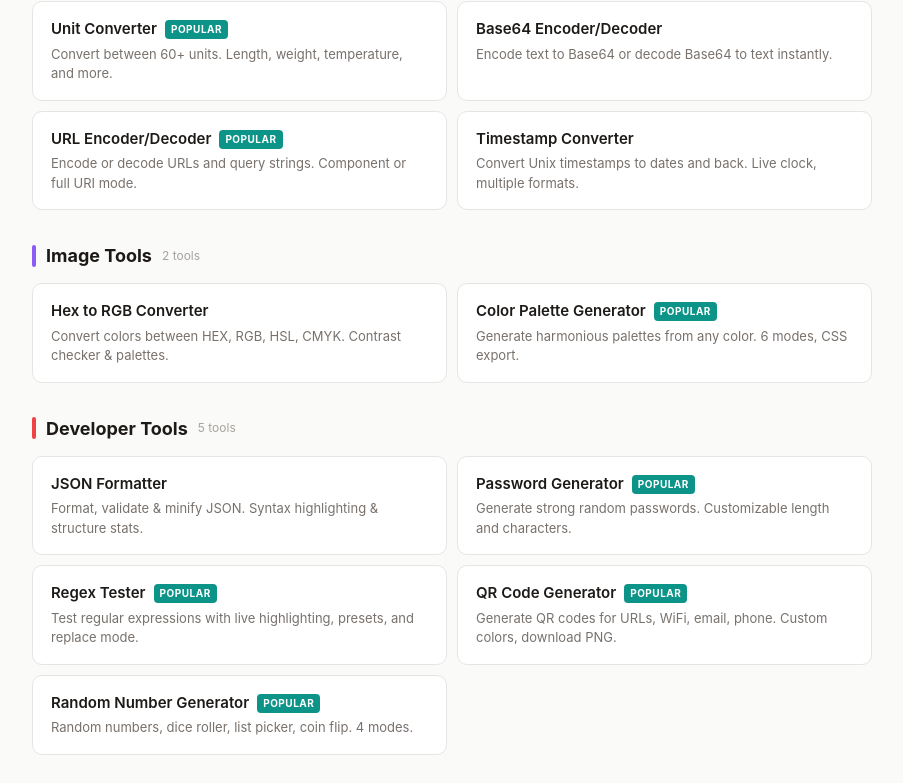
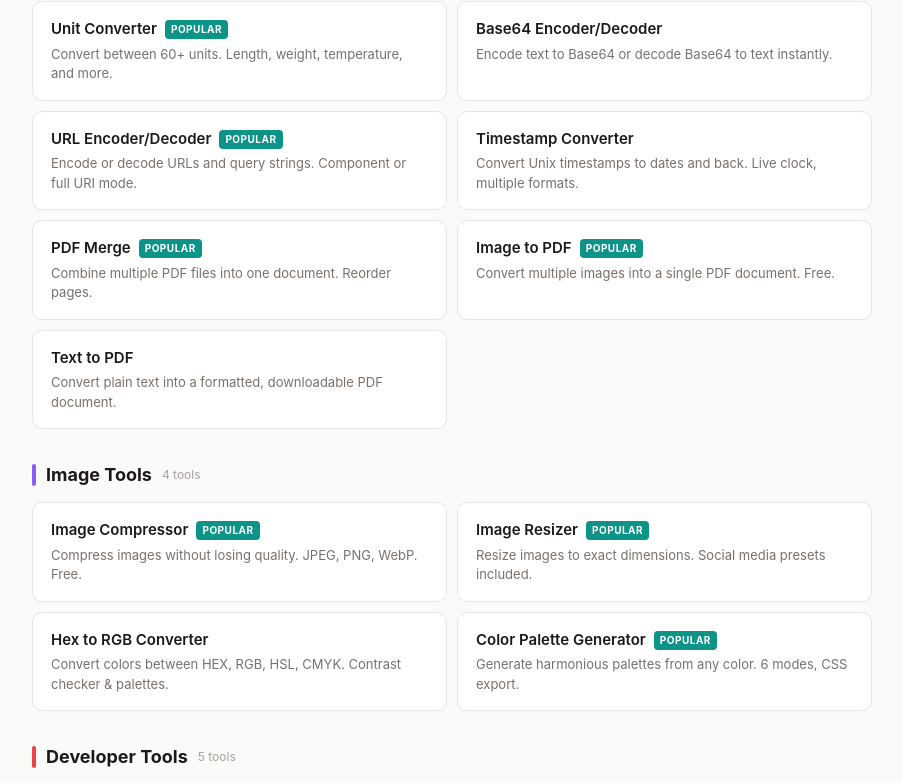
Before and after one commit to doudouman01/toolcraftkit, a Next.js app: page / in a window 1280 px wide. Shown: the part 1488-2271 px from the top of the page, without its empty margins (188-1091 px from the left). Built offline with nearby package versions, Linux system fonts and the light colour scheme.

Commit message:
feat: add 5 new tools to homepage grid

```diff
--- a/src/app/page.tsx
+++ b/src/app/page.tsx
@@ -41,12 +41,17 @@ const tools = [
       { name: "Base64 Encoder/Decoder", desc: "Encode text to Base64 or decode Base64 to text instantly.", href: "/tools/base64" },
       { name: "URL Encoder/Decoder", desc: "Encode or decode URLs and query strings. Component or full URI mode.", href: "/tools/url-encoder", hot: true },
       { name: "Timestamp Converter", desc: "Convert Unix timestamps to dates and back. Live clock, multiple formats.", href: "/tools/timestamp-converter" },
+      { name: "PDF Merge", desc: "Combine multiple PDF files into one document. Reorder pages.", href: "/tools/pdf-merge", hot: true },
+      { name: "Image to PDF", desc: "Convert multiple images into a single PDF document. Free.", href: "/tools/image-to-pdf", hot: true },
+      { name: "Text to PDF", desc: "Convert plain text into a formatted, downloadable PDF document.", href: "/tools/text-to-pdf" },
     ],
   },
   {
     category: "Image Tools",
     color: "#8B5CF6",
     items: [
+      { name: "Image Compressor", desc: "Compress images without losing quality. JPEG, PNG, WebP. Free.", href: "/tools/image-compressor", hot: true },
+      { name: "Image Resizer", desc: "Resize images to exact dimensions. Social media presets included.", href: "/tools/image-resizer", hot: true },
       { name: "Hex to RGB Converter", desc: "Convert colors between HEX, RGB, HSL, CMYK. Contrast checker & palettes.", href: "/tools/hex-to-rgb" },
       { name: "Color Palette Generator", desc: "Generate harmonious palettes from any color. 6 modes, CSS export.", href: "/tools/color-palette", hot: true },
     ],
```
